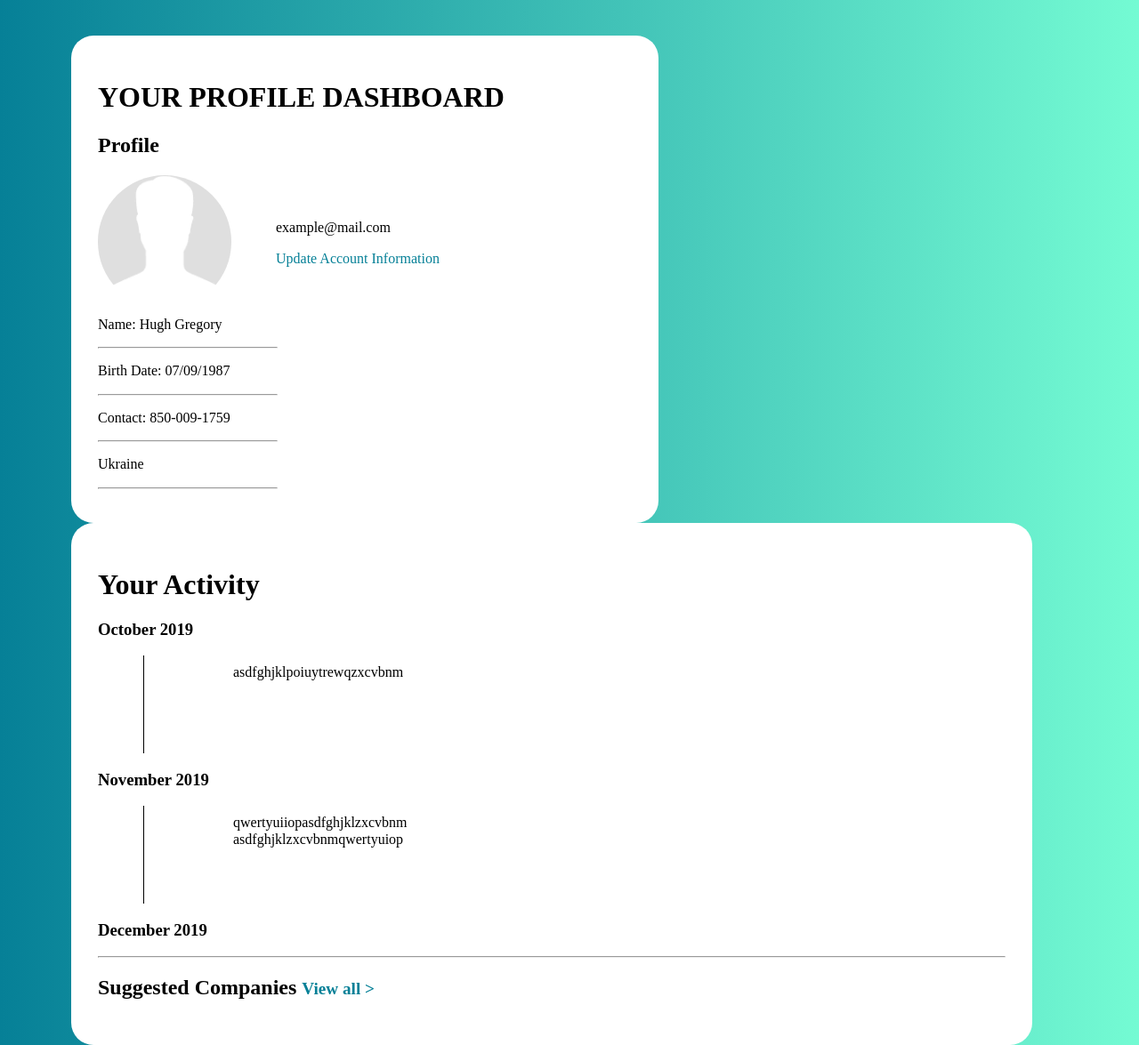
After one commit to tanujdey7/Nifty-50-Stock-Prediction, a PHP site: page /dashboard.html in a window 1280 px wide. The commit adds this page. Shown: the whole page at 89% size. Run offline with PHP 8.4, Linux system fonts and the light colour scheme; some libraries are stand-ins or nearby versions.

```diff
--- /dev/null
+++ b/dashboard.html
@@ -0,0 +1,75 @@
+<!DOCTYPE html>
+<html>
+<head>
+    <title> Index </title>
+    <link rel="stylesheet" type="text/css" href="vendors/css/normalize.css">
+    <link rel="stylesheet" type="text/css" href="resources/css/styledash.css">
+    <link rel="stylesheet" type="text/css" href="vendors/css/grid.css" >
+    <link href="https://fonts.googleapis.com/css?family=Raleway:100,200,300,400&display=swap" rel="stylesheet">
+    <script src="https://cdn.plot.ly/plotly-latest.min.js"></script>
+</head>
+<body>
+    <header>
+        <!--
+            1. Navbar
+            2. Font
+        -->
+    </header>
+    <div class="dash">
+        <div class="profile">
+            <h1>YOUR PROFILE DASHBOARD</h1>
+            <h2>Profile</h2>
+            <div class="per_info">
+                <img src="resources/img/profile_img.jpg" class="img_profile">
+                <p>example@mail.com</p>
+                <a href="#update">Update Account Information</a>
+            </div>
+          <div>
+                <p>Name: Hugh Gregory</p><hr>
+                <p>Birth Date: 07/09/1987</p><hr>
+                <p>Contact: 850-009-1759</p><hr>
+                <p>Ukraine</p><hr>
+          </div>
+        </div>
+        <div class="activity">
+            <h1>Your Activity</h1>
+            <div>
+               <!-- <table>
+                <tr height="50px">
+                    <td rowspan="2"><h3>November 2019</h3></td>
+                </tr>
+                <tr height="120px">
+                    <td><div class="vertical"></div></td>
+                    <td><div class="act_content">
+                        qwertyuiopppasdfghjklzxcvbnm
+                    </div></td>
+                </tr>
+                <tr height="100px">
+                    <td rowspan="2"><h3>December 2019</h3></td>
+                </tr>
+                <tr height="130px">
+                    <td><div class="vertical"></div></td>
+                    <td><div class="act_content">
+                        zxcvbnmasdfghjklqwertyuiopzxcvbnmasdfghj<br>
+                        qwertyuiopasdfghjklmnbvcxzlkjhgfdsapoiuytrewq
+                    </div></td>
+                </tr>
+                <tr>
+                    <td rowspan="2"><h3>January 2020</h3></td>
+                </tr>
+                </table>-->
+                <h3>October 2019</h3>
+                <div class="vertical">asdfghjklpoiuytrewqzxcvbnm</div>
+                <h3>November 2019</h3>
+                <div class="vertical">qwertyuiiopasdfghjklzxcvbnm<br>
+                    asdfghjklzxcvbnmqwertyuiop
+                </div>
+                <h3>December 2019</h3>
+                <hr>
+                <h2>Suggested Companies <a href="#" class="Companies"><small>View all &gt;</small></a></h2>
+
+            </div>
+        </div>
+    </div>
+</body>
+</html>
--- /dev/null
+++ b/resources/css/styledash.css
@@ -0,0 +1,68 @@
+body{
+    background: linear-gradient(to right, #068097 0%,#74FBD3 100%);;
+}
+.dash
+{
+    padding: 40px;
+}
+.profile
+{
+    width: 600px;
+    background-color: white;
+    border-radius: 25px;
+    padding: 30px;
+    float: left;
+    margin-left: 40px;
+}
+.per_info .img_profile
+{
+    width: 150px;
+    border-radius: 80px;
+    float: left;
+}
+.per_info p
+{
+    padding:50px 0px 0px 200px;
+}
+.per_info
+{
+    padding-bottom: 40px;
+}
+.per_info a
+{
+    padding: 0px 0px 0px 50px;
+    color:#068097;
+    text-decoration: none;
+}
+.profile hr
+{
+    text-align: left;
+    margin-left: 0;
+    width: 200px;
+}
+.activity
+{
+    width: 1020px;
+    background-color: white;
+    border-radius: 25px;
+    padding: 30px;
+    margin-left: 40px;
+    float: left;
+}
+.vertical {
+    border-left: 1px solid black;
+    min-height: 100px;
+    padding: 10px 0 0 100px;
+    position:relative;
+    left: 5%;
+}
+.act_content
+{
+    position: absolute;
+    left:50%;
+}
+.Companies
+{
+    text-decoration: none;
+    color: #068097;
+}
```
Also changed, not shown: index.html (+4 -4 lines), resources/css/style.css (+37 -11 lines), resources/img/profile_img.jpg (added).
